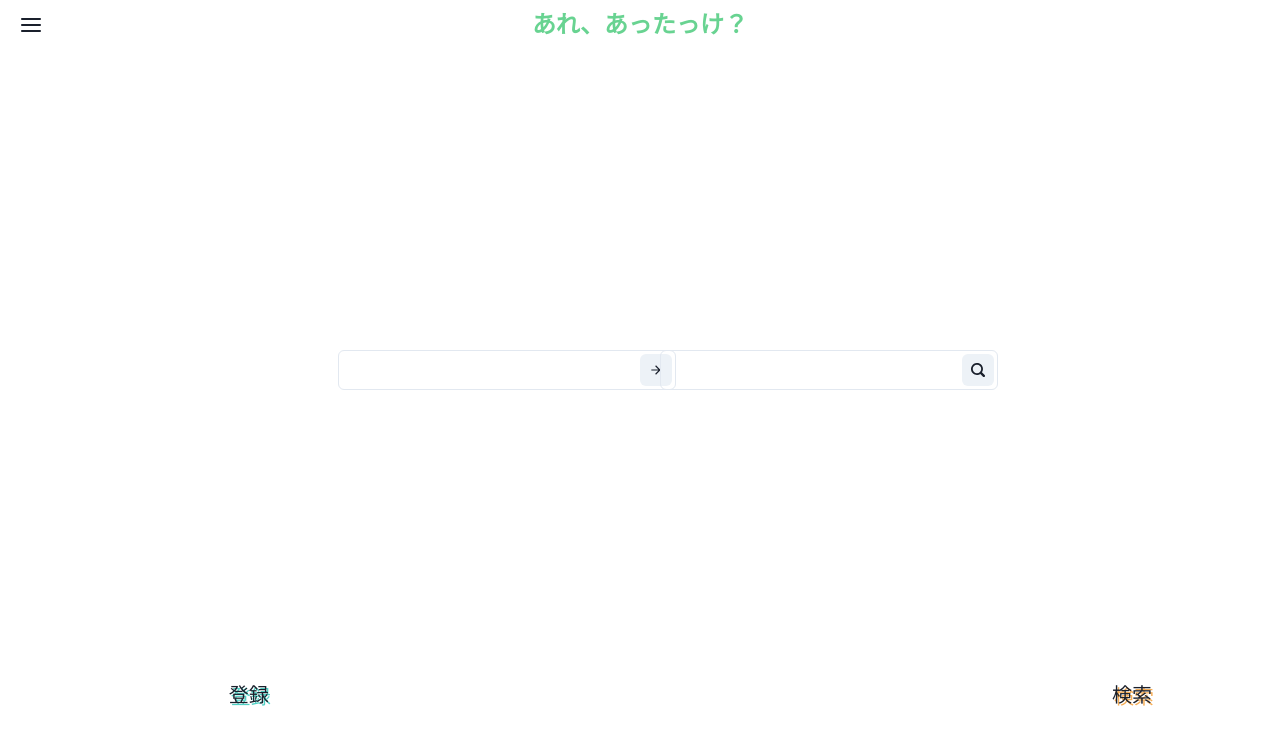
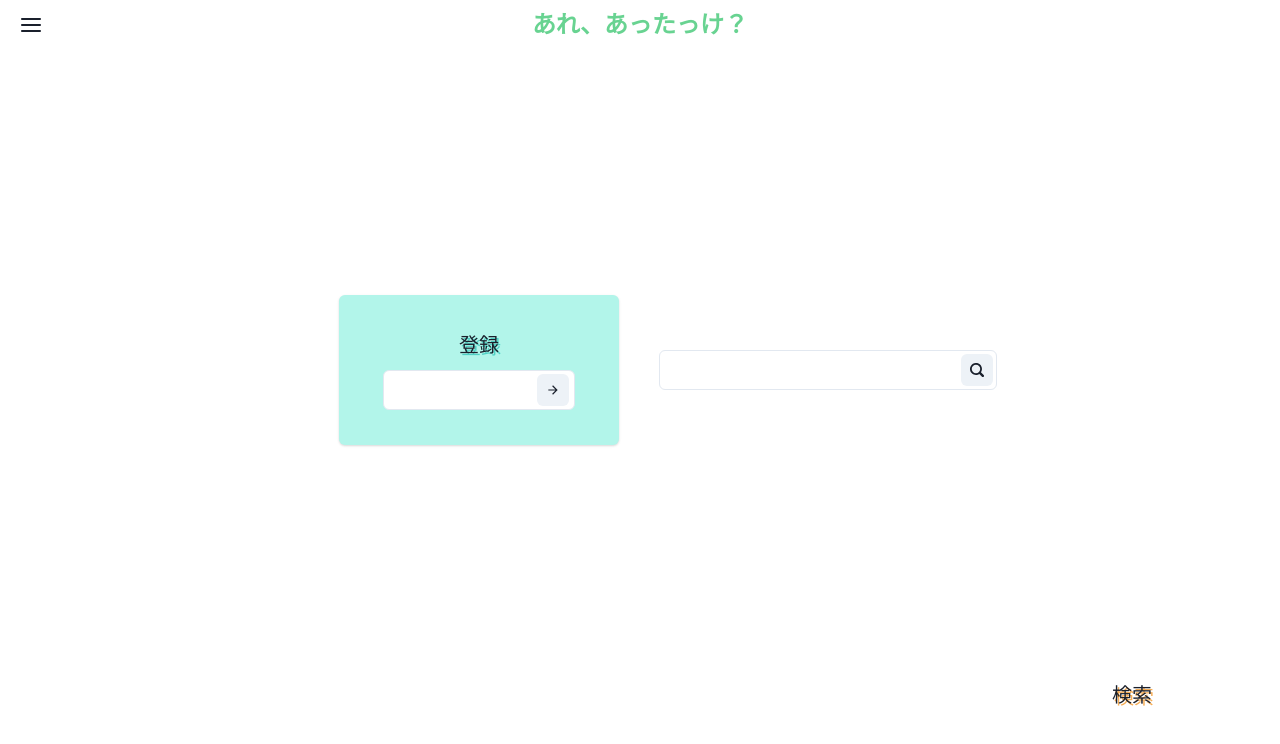
Before and after one commit to y-u27/home-stock, a Next.js app: page /manage in a window 1280 px wide. Shown: the top 744 px of the page. Built offline with nearby package versions, Linux system fonts and the light colour scheme.

Commit message:
Card追加

```diff
--- a/app/components/RegisterField.tsx
+++ b/app/components/RegisterField.tsx
@@ -5,35 +5,40 @@
 "use client";
 
 import { ArrowForwardIcon } from "@chakra-ui/icons";
-import { Box, IconButton, Input, Text } from "@chakra-ui/react";
+import { Box, Card, CardBody, IconButton, Input, Text } from "@chakra-ui/react";
 
 const RegisterField = () => {
   return (
     <>
-      <Box>
+      <Card w="280px" h="150px" background="teal.100">
+        <CardBody
+          display="flex"
+          flexDirection="column"
+          alignItems="center"
+          justifyContent="center"
+        >
           <Text
             fontSize="20px"
             textAlign="center"
             textShadow="2px 2px #4FD1C5"
-          position="fixed"
-          right="79%"
-          bottom="90px"
+            mb="10px"
           >
             登録
           </Text>
-        <Box position="relative" w="120%">
-          <Input />
+          <Box position="relative" w="80%">
+            <Input background="white" />
             <IconButton
               icon={<ArrowForwardIcon />}
               aria-label="Open menu"
               size="sm"
               position="absolute"
               top="50%"
-            right="4px"
+              right="3%"
               transform="translateY(-50%)"
             />
           </Box>
-      </Box>
+        </CardBody>
+      </Card>
     </>
   );
 };
```
Lines whose indentation alone changed are shown as unchanged.
